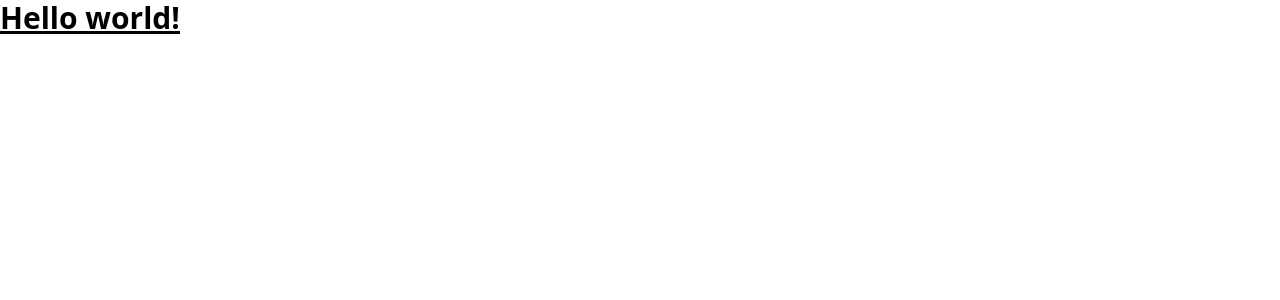
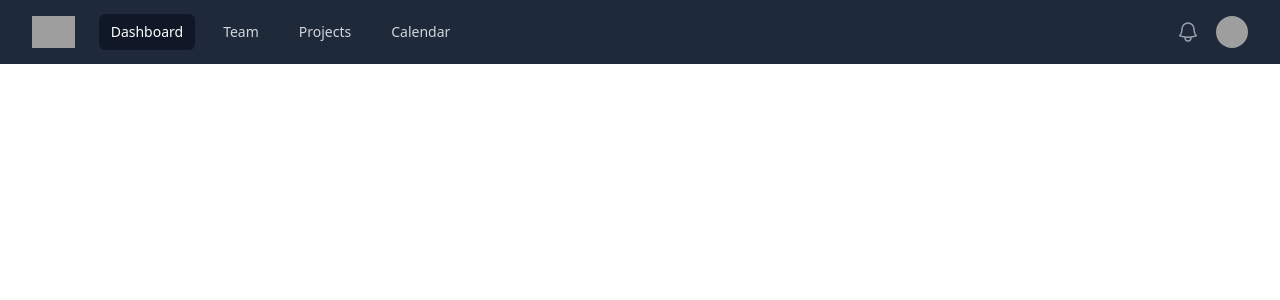
Before and after one commit to Haritha0705/Student-Management-System, a React (Vite) app in the folder frontend/: page / in a window 1280 px wide. Shown: the top 300 px of the page. Built offline with nearby package versions, Linux system fonts and the light colour scheme; grey boxes are pictures that could not be loaded.

Commit message:
add nav bar componet

```diff
--- a/frontend/package.json
+++ b/frontend/package.json
@@ -10,6 +10,8 @@
     "preview": "vite preview"
   },
   "dependencies": {
+    "@headlessui/react": "^2.2.4",
+    "@heroicons/react": "^2.2.0",
     "@tailwindcss/vite": "^4.1.8",
     "react": "^19.1.0",
     "react-dom": "^19.1.0",
--- a/frontend/src/App.jsx
+++ b/frontend/src/App.jsx
@@ -1,13 +1,10 @@
+import NavBar from "./Components/NavBar.jsx"
 
-function App() {
-
-  return (
-      <>
-          <h1 className="text-3xl font-bold underline">
-              Hello world!
-          </h1>
-      </>
-  )
+const App = () => {
+    return (
+        <>
+            <NavBar/>
+        </>
+    )
 }
-
 export default App
--- /dev/null
+++ b/frontend/src/Components/NavBar.jsx
@@ -0,0 +1,132 @@
+import { Disclosure, DisclosureButton, DisclosurePanel, Menu, MenuButton, MenuItem, MenuItems } from '@headlessui/react'
+import { Bars3Icon, BellIcon, XMarkIcon } from '@heroicons/react/24/outline'
+
+const navigation = [
+    { name: 'Dashboard', href: '#', current: true },
+    { name: 'Team', href: '#', current: false },
+    { name: 'Projects', href: '#', current: false },
+    { name: 'Calendar', href: '#', current: false },
+]
+
+function classNames(...classes) {
+    return classes.filter(Boolean).join(' ')
+}
+
+export default function NavBar() {
+    return (
+        <Disclosure as="nav" className="bg-gray-800">
+            <div className="mx-auto max-w-7xl px-2 sm:px-6 lg:px-8">
+                <div className="relative flex h-16 items-center justify-between">
+                    <div className="absolute inset-y-0 left-0 flex items-center sm:hidden">
+                        {/* Mobile menu button*/}
+                        <DisclosureButton className="group relative inline-flex items-center justify-center rounded-md p-2 text-gray-400 hover:bg-gray-700 hover:text-white focus:ring-2 focus:ring-white focus:outline-hidden focus:ring-inset">
+                            <span className="absolute -inset-0.5" />
+                            <span className="sr-only">Open main menu</span>
+                            <Bars3Icon aria-hidden="true" className="block size-6 group-data-open:hidden" />
+                            <XMarkIcon aria-hidden="true" className="hidden size-6 group-data-open:block" />
+                        </DisclosureButton>
+                    </div>
+                    <div className="flex flex-1 items-center justify-center sm:items-stretch sm:justify-start">
+                        <div className="flex shrink-0 items-center">
+                            <img
+                                alt="Your Company"
+                                src="https://tailwindcss.com/plus-assets/img/logos/mark.svg?color=indigo&shade=500"
+                                className="h-8 w-auto"
+                            />
+                        </div>
+                        <div className="hidden sm:ml-6 sm:block">
+                            <div className="flex space-x-4">
+                                {navigation.map((item) => (
+                                    <a
+                                        key={item.name}
+                                        href={item.href}
+                                        aria-current={item.current ? 'page' : undefined}
+                                        className={classNames(
+                                            item.current ? 'bg-gray-900 text-white' : 'text-gray-300 hover:bg-gray-700 hover:text-white',
+                                            'rounded-md px-3 py-2 text-sm font-medium',
+                                        )}
+                                    >
+                                        {item.name}
+                                    </a>
+                                ))}
+                            </div>
+                        </div>
+                    </div>
+                    <div className="absolute inset-y-0 right-0 flex items-center pr-2 sm:static sm:inset-auto sm:ml-6 sm:pr-0">
+                        <button
+                            type="button"
+                            className="relative rounded-full bg-gray-800 p-1 text-gray-400 hover:text-white focus:ring-2 focus:ring-white focus:ring-offset-2 focus:ring-offset-gray-800 focus:outline-hidden"
+                        >
+                            <span className="absolute -inset-1.5" />
+                            <span className="sr-only">View notifications</span>
+                            <BellIcon aria-hidden="true" className="size-6" />
+                        </button>
+
+                        {/* Profile dropdown */}
+                        <Menu as="div" className="relative ml-3">
+                            <div>
+                                <MenuButton className="relative flex rounded-full bg-gray-800 text-sm focus:ring-2 focus:ring-white focus:ring-offset-2 focus:ring-offset-gray-800 focus:outline-hidden">
+                                    <span className="absolute -inset-1.5" />
+                                    <span className="sr-only">Open user menu</span>
+                                    <img
+                                        alt=""
+                                        src="https://images.unsplash.com/photo-1472099645785-5658abf4ff4e?ixlib=rb-1.2.1&ixid=eyJhcHBfaWQiOjEyMDd9&auto=format&fit=facearea&facepad=2&w=256&h=256&q=80"
+                                        className="size-8 rounded-full"
+                                    />
+                                </MenuButton>
+                            </div>
+                            <MenuItems
+                                transition
+                                className="absolute right-0 z-10 mt-2 w-48 origin-top-right rounded-md bg-white py-1 shadow-lg ring-1 ring-black/5 transition focus:outline-hidden data-closed:scale-95 data-closed:transform data-closed:opacity-0 data-enter:duration-100 data-enter:ease-out data-leave:duration-75 data-leave:ease-in"
+                            >
+                                <MenuItem>
+                                    <a
+                                        href="#"
+                                        className="block px-4 py-2 text-sm text-gray-700 data-focus:bg-gray-100 data-focus:outline-hidden"
+                                    >
+                                        Your Profile
+                                    </a>
+                                </MenuItem>
+                                <MenuItem>
+                                    <a
+                                        href="#"
+                                        className="block px-4 py-2 text-sm text-gray-700 data-focus:bg-gray-100 data-focus:outline-hidden"
+                                    >
+                                        Settings
+                                    </a>
+                                </MenuItem>
+                                <MenuItem>
+                                    <a
+                                        href="#"
+                                        className="block px-4 py-2 text-sm text-gray-700 data-focus:bg-gray-100 data-focus:outline-hidden"
+                                    >
+                                        Sign out
+                                    </a>
+                                </MenuItem>
+                            </MenuItems>
+                        </Menu>
+                    </div>
+                </div>
+            </div>
+
+            <DisclosurePanel className="sm:hidden">
+                <div className="space-y-1 px-2 pt-2 pb-3">
+                    {navigation.map((item) => (
+                        <DisclosureButton
+                            key={item.name}
+                            as="a"
+                            href={item.href}
+                            aria-current={item.current ? 'page' : undefined}
+                            className={classNames(
+                                item.current ? 'bg-gray-900 text-white' : 'text-gray-300 hover:bg-gray-700 hover:text-white',
+                                'block rounded-md px-3 py-2 text-base font-medium',
+                            )}
+                        >
+                            {item.name}
+                        </DisclosureButton>
+                    ))}
+                </div>
+            </DisclosurePanel>
+        </Disclosure>
+    )
+}
```
Also changed, not shown: 1 other file (tests, documents, lock files or other folders).
